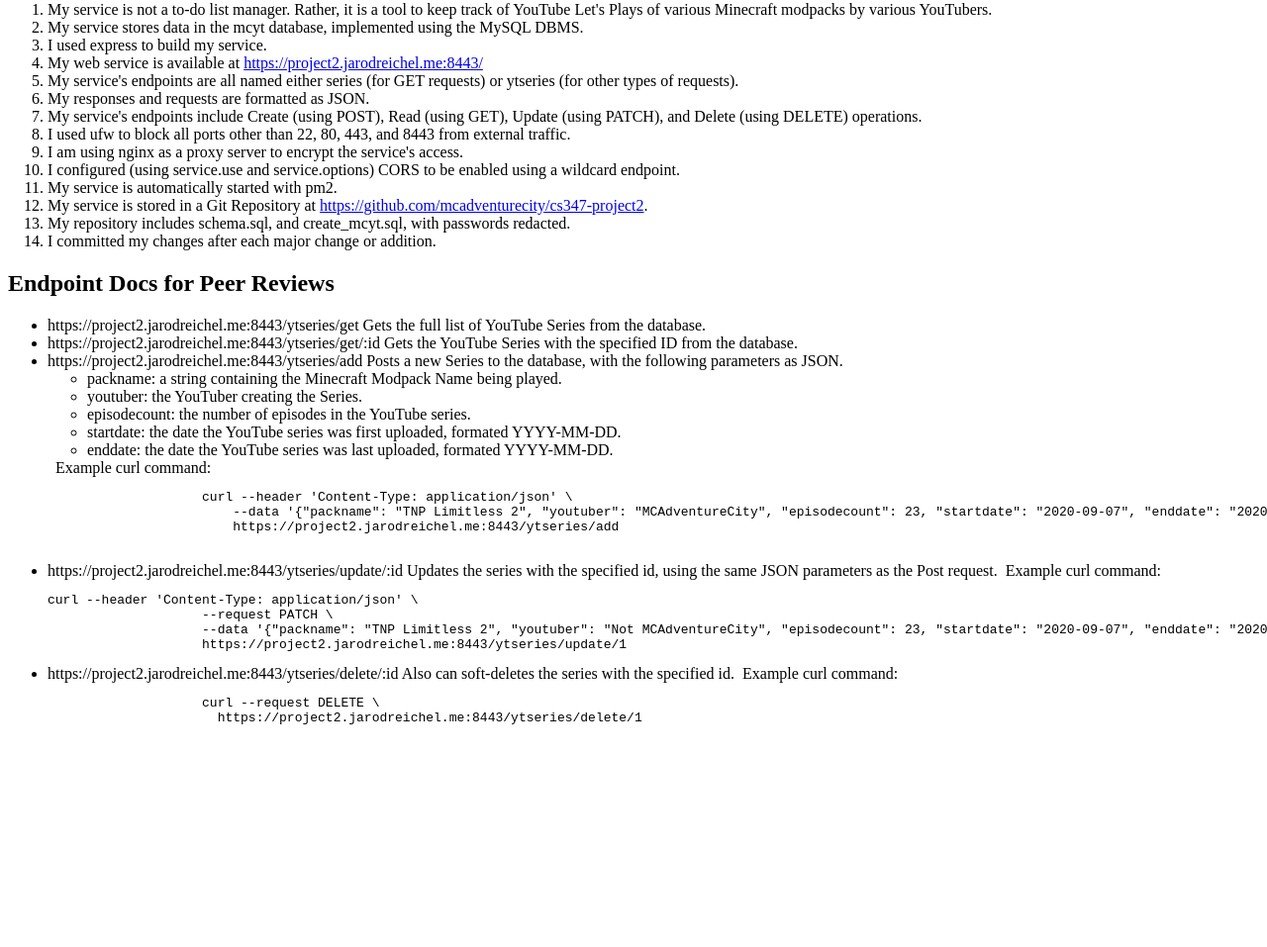
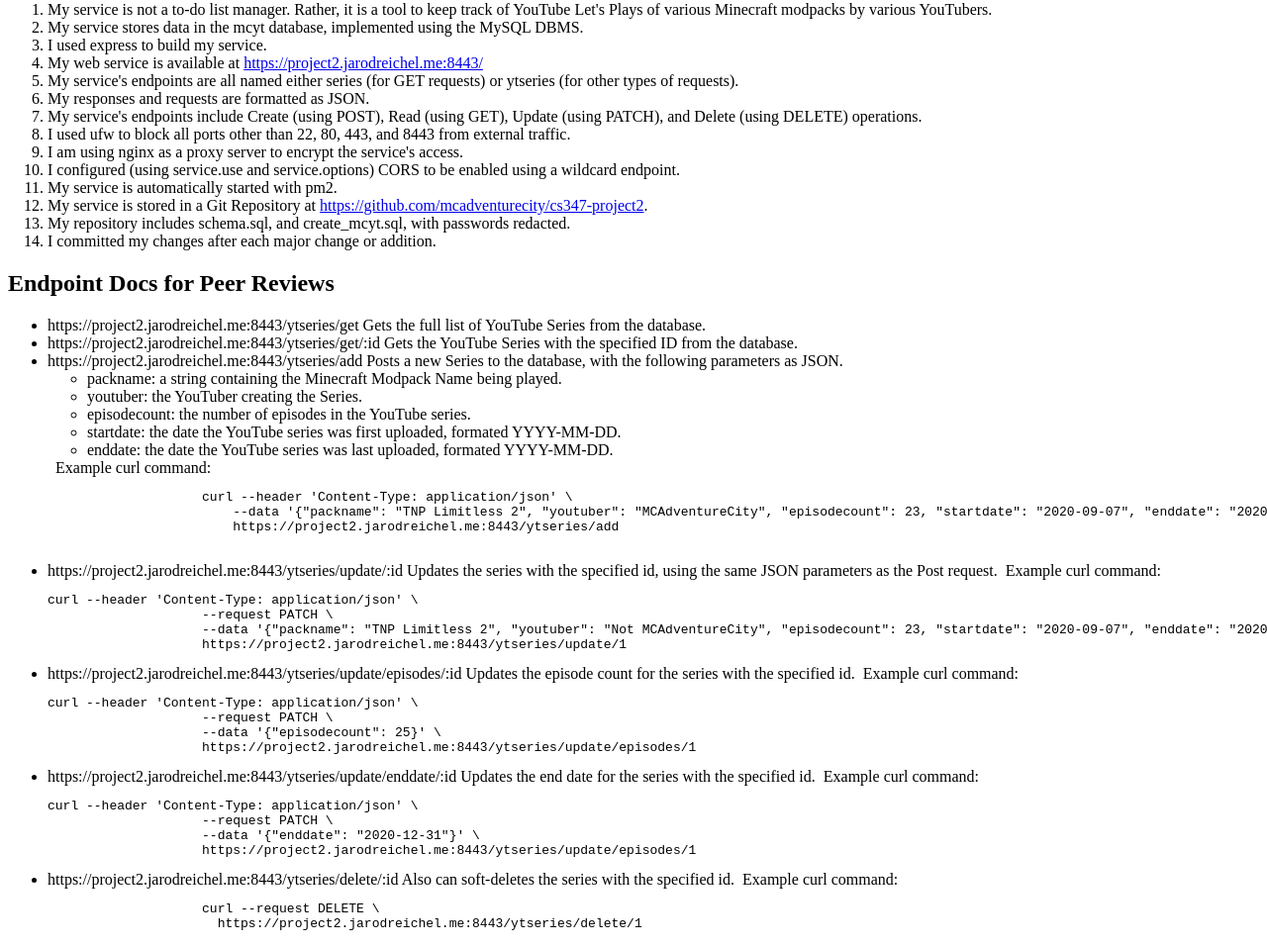
Before and after one commit to mcadventurecity/cs347-project2, a website: page report.html in a window 1280 px wide. Shown: the part 79-1036 px from the top of the page at 99% size. Before the commit the page ends 828 px from the top, so only its background shows below. Drawn offline with Linux system fonts and the light colour scheme.

Commit message:
Update Report

```diff
--- a/report.html
+++ b/report.html
@@ -48,6 +48,20 @@
                     --data '{"packname": "TNP Limitless 2", "youtuber": "Not MCAdventureCity", "episodecount": 23, "startdate": "2020-09-07", "enddate": "2020-10-23"}' \
                     https://project2.jarodreichel.me:8443/ytseries/update/1</pre>
             </li>
+            <li>https://project2.jarodreichel.me:8443/ytseries/update/episodes/:id Updates the episode count for the series with the specified id.&nbsp;
+                Example curl command:
+                <pre>curl --header 'Content-Type: application/json' \
+                    --request PATCH \
+                    --data '{"episodecount": 25}' \
+                    https://project2.jarodreichel.me:8443/ytseries/update/episodes/1</pre>
+            </li>
+            <li>https://project2.jarodreichel.me:8443/ytseries/update/enddate/:id Updates the end date for the series with the specified id.&nbsp;
+                Example curl command:
+                <pre>curl --header 'Content-Type: application/json' \
+                    --request PATCH \
+                    --data '{"enddate": "2020-12-31"}' \
+                    https://project2.jarodreichel.me:8443/ytseries/update/episodes/1</pre>
+            </li>
             <li>https://project2.jarodreichel.me:8443/ytseries/delete/:id Also can soft-deletes the series with the specified id.&nbsp;
                 Example curl command:
                 <pre>
```
